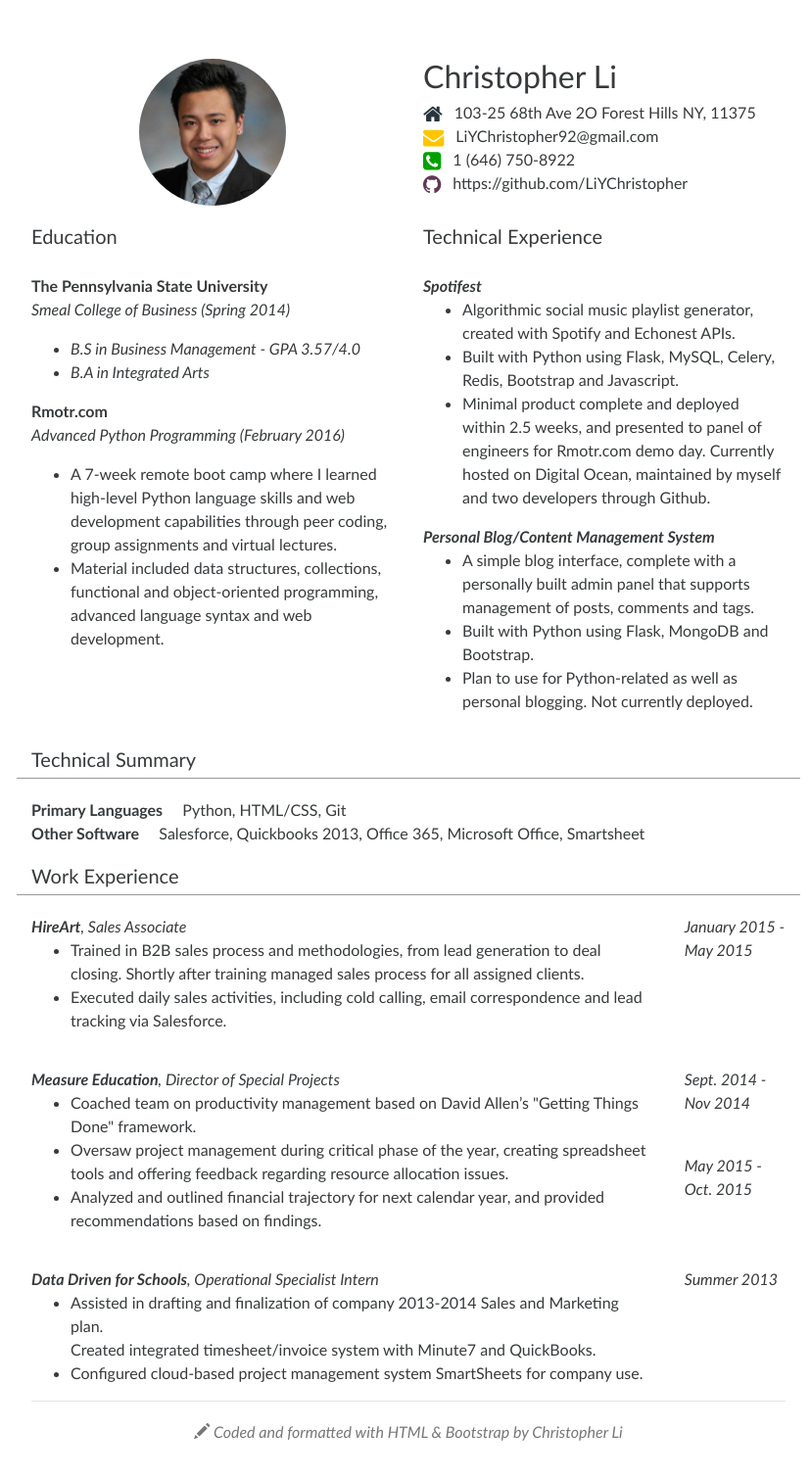
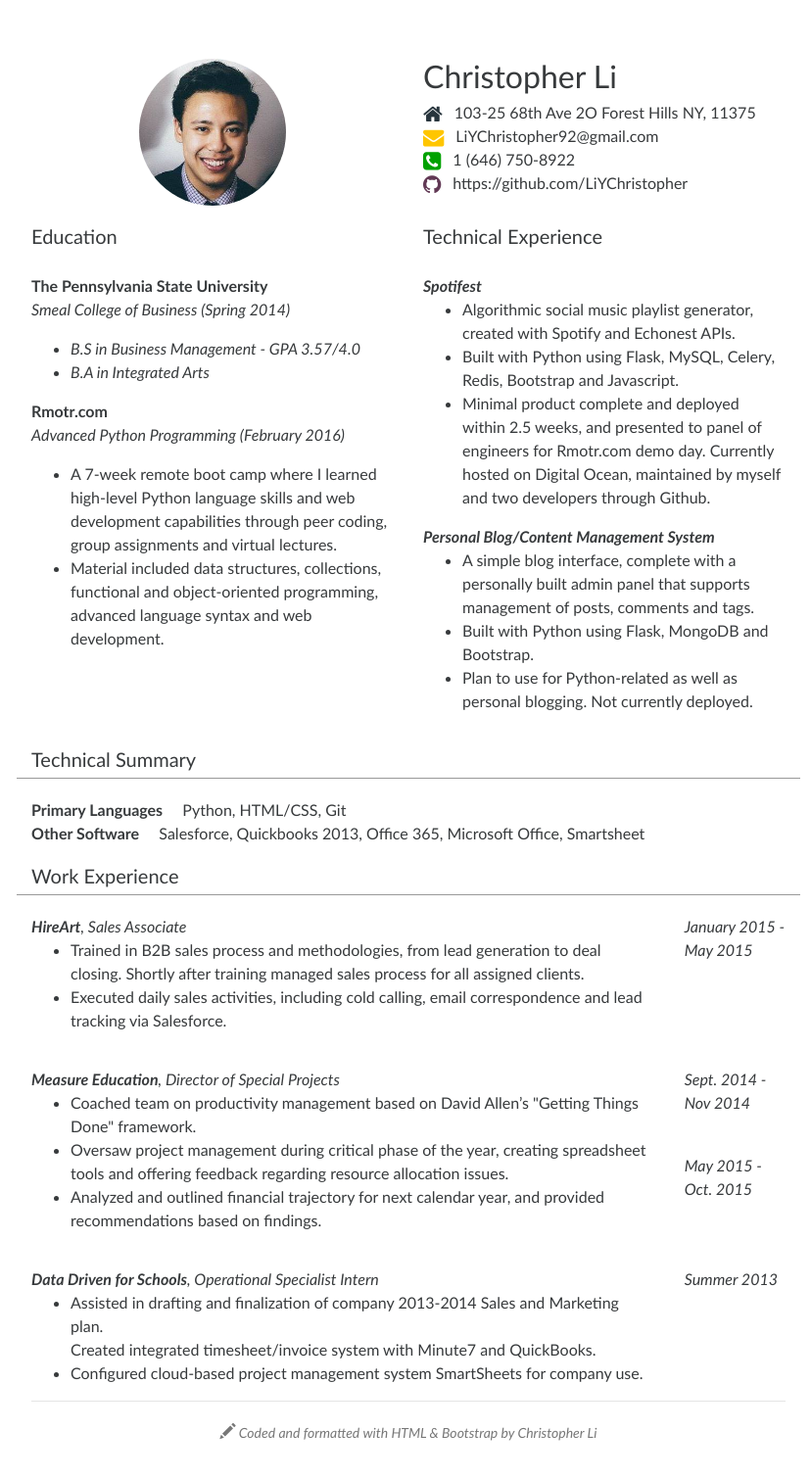
Before and after one commit to LiYChristopher/LiYChristopher.github.io, a plain HTML site: page index.html in a window 1280 px wide. Shown: the whole page at 98% size, without its empty margins (223-1051 px from the left). Drawn offline with nearby package versions, Linux system fonts and the light colour scheme.

Commit message:
updated thumbnail pic, lowered font size of footer

```diff
--- a/index.html
+++ b/index.html
@@ -23,7 +23,7 @@
 						<!-- Thumbnail -->
 						<div class='col-xs-6'>
 							<div class='col-container'>
-								<img class='img-circle center-block img-fluid' src='./static/Chris_FCS_Crop_Sq_Resume.jpg'></img>
+								<img class='img-circle center-block img-fluid' src='./static/fb_crop.jpg'></img>
 							</div>
 						</div>
 						<!-- Name & Contact Info-->
@@ -204,7 +204,7 @@
 				<div class='footer row center-block'>
 					<div class='text-center'>
 
-						<i class='glyphicon glyphicon-pencil'></i><i> Coded and formatted with HTML & Bootstrap by Christopher Li</i>
+						<i class='glyphicon glyphicon-pencil'></i><i style='font-size:14px'> Coded and formatted with HTML & Bootstrap by Christopher Li</i>
 					</div>
 				</div>
 		</footer>
```
Also changed, not shown: static/fb_crop.jpg (added).
